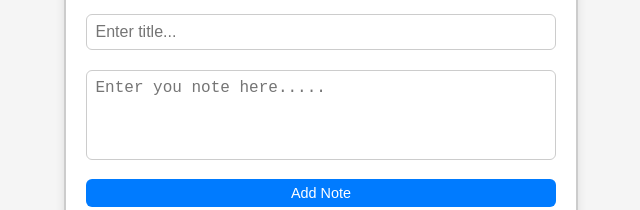
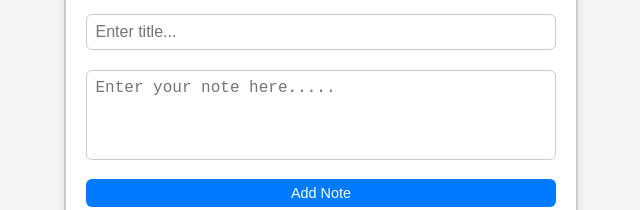
Before and after one commit to Puneeth-24/NotesApp, a React (Vite) app: page / in a window 1280 px wide. Shown: the part 131-341 px from the top of the page, without its empty margins (341-981 px from the left). Built offline with nearby package versions, Linux system fonts and the light colour scheme.

Commit message:
Update App.jsx

```diff
--- a/src/App.jsx
+++ b/src/App.jsx
@@ -104,7 +104,7 @@ function App(){
       <textarea
         onChange={updateInputText}
         value={text}
-        placeholder="Enter you note here....."
+        placeholder="Enter your note here....."
         rows='4'
         cols='30'
       ></textarea>
```
